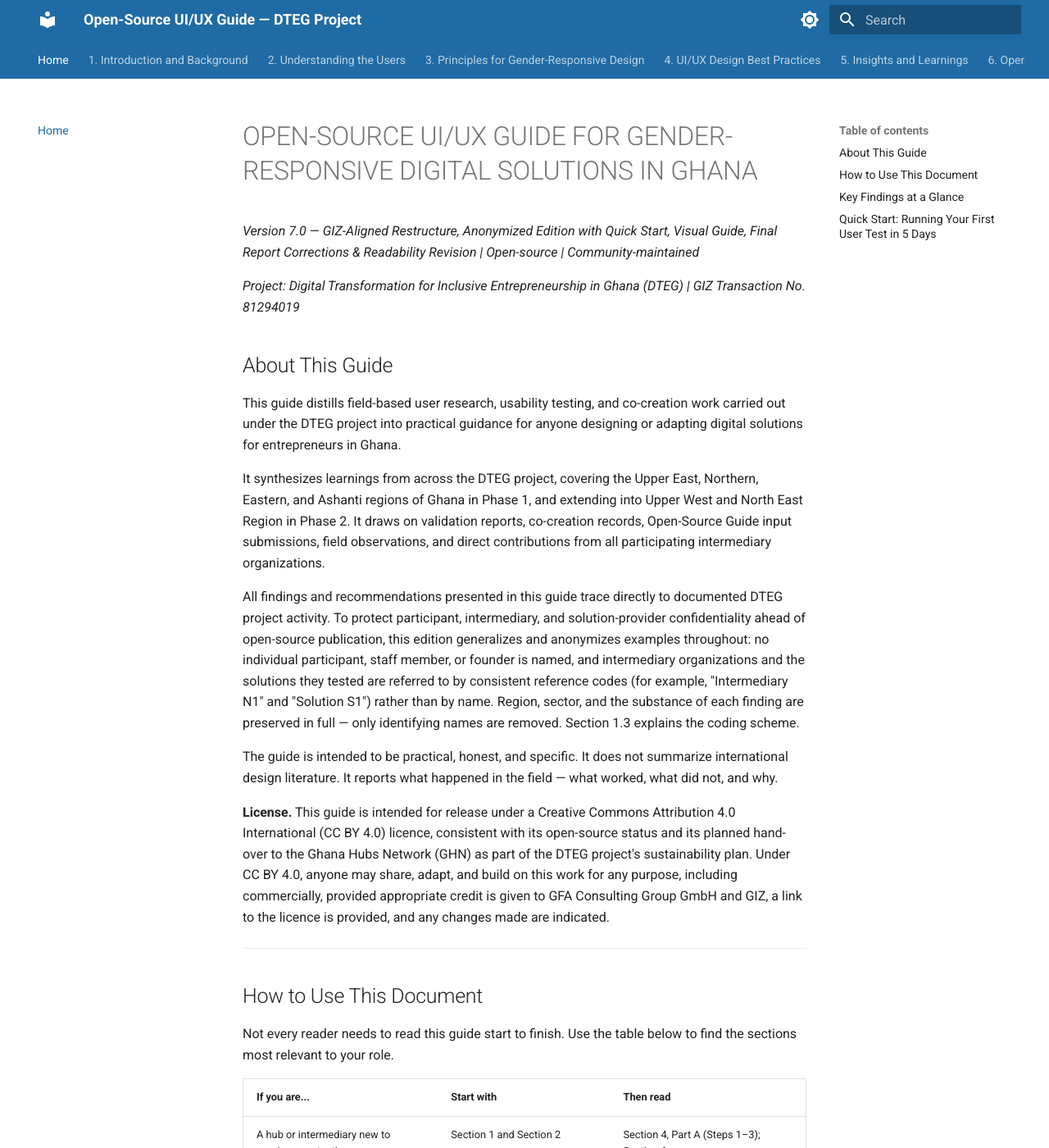
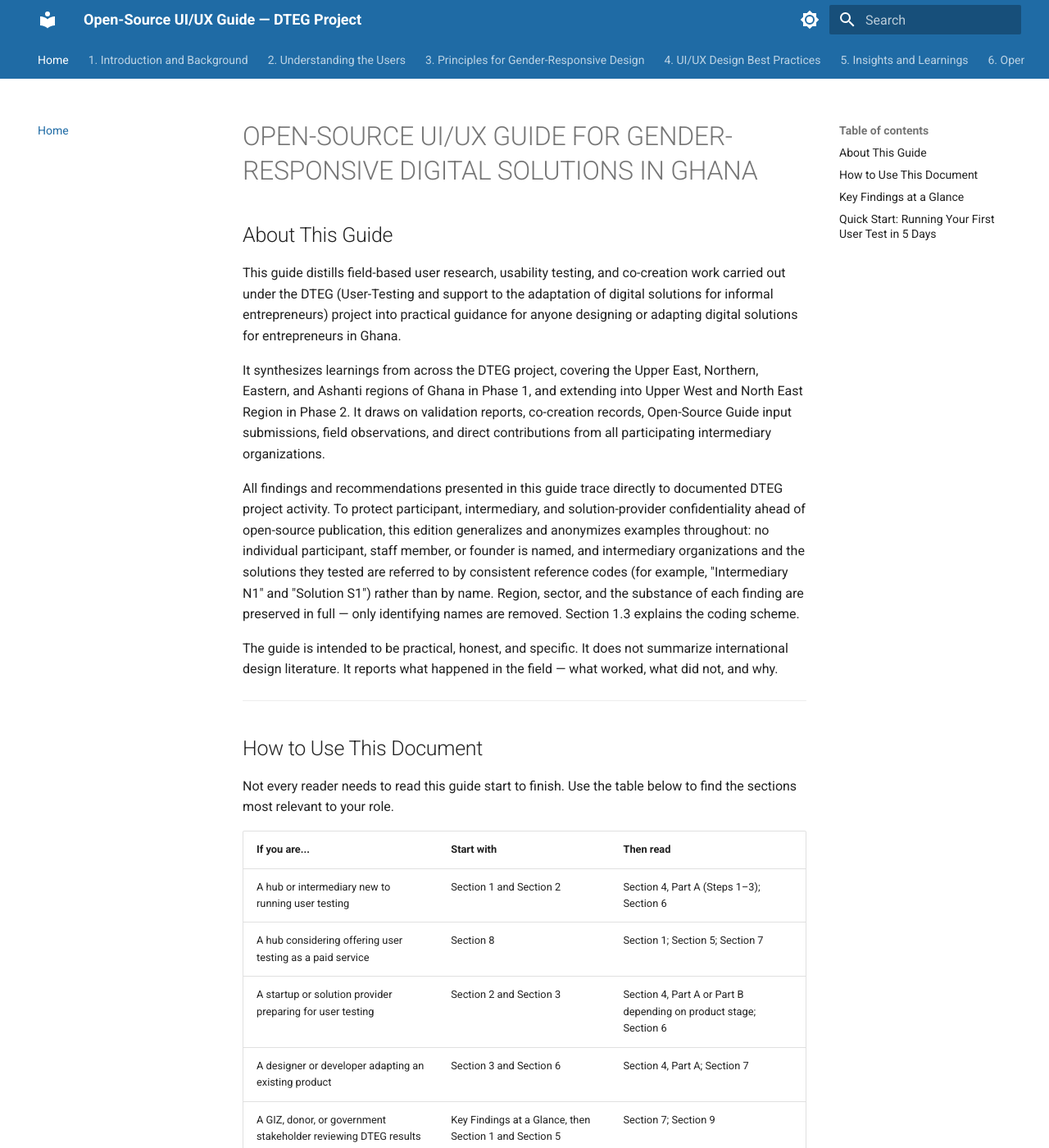
Before and after one commit to abmuniru91/os-guide-site, an MkDocs documentation site: the page built from docs/index.md, in a window 1280 px wide and 1400 px high. Shown: the whole window at 82% size. Built offline with MkDocs 1.6.1 and Material for MkDocs 9.7.7, drawn with Linux system fonts in a browser that asks for light colours.

Commit message:
Edit Home page intro: drop version/project line, expand DTEG acronym, remove undecided license paragraph
Removes the version-number heading line and duplicate project name line
under the title. Adds the project's full name in brackets at DTEG's
first mention instead. Drops the License paragraph since the CC BY 4.0
decision is not yet finalized (GFA sign-off pending, per README).

```diff
--- a/docs/index.md
+++ b/docs/index.md
@@ -1,20 +1,14 @@
 # OPEN-SOURCE UI/UX GUIDE FOR GENDER-RESPONSIVE DIGITAL SOLUTIONS IN GHANA
-
-*Version 7.0 — GIZ-Aligned Restructure, Anonymized Edition with Quick Start, Visual Guide, Final Report Corrections & Readability Revision | Open-source | Community-maintained*
-
-*Project: Digital Transformation for Inclusive Entrepreneurship in Ghana (DTEG) | GIZ Transaction No. 81294019*
 
 ## About This Guide
 
-This guide distills field-based user research, usability testing, and co-creation work carried out under the DTEG project into practical guidance for anyone designing or adapting digital solutions for entrepreneurs in Ghana.
+This guide distills field-based user research, usability testing, and co-creation work carried out under the DTEG (User-Testing and support to the adaptation of digital solutions for informal entrepreneurs) project into practical guidance for anyone designing or adapting digital solutions for entrepreneurs in Ghana.
 
 It synthesizes learnings from across the DTEG project, covering the Upper East, Northern, Eastern, and Ashanti regions of Ghana in Phase 1, and extending into Upper West and North East Region in Phase 2. It draws on validation reports, co-creation records, Open-Source Guide input submissions, field observations, and direct contributions from all participating intermediary organizations.
 
 All findings and recommendations presented in this guide trace directly to documented DTEG project activity. To protect participant, intermediary, and solution-provider confidentiality ahead of open-source publication, this edition generalizes and anonymizes examples throughout: no individual participant, staff member, or founder is named, and intermediary organizations and the solutions they tested are referred to by consistent reference codes (for example, "Intermediary N1" and "Solution S1") rather than by name. Region, sector, and the substance of each finding are preserved in full — only identifying names are removed. Section 1.3 explains the coding scheme.
 
 The guide is intended to be practical, honest, and specific. It does not summarize international design literature. It reports what happened in the field — what worked, what did not, and why.
-
-**License.** This guide is intended for release under a Creative Commons Attribution 4.0 International (CC BY 4.0) licence, consistent with its open-source status and its planned hand-over to the Ghana Hubs Network (GHN) as part of the DTEG project's sustainability plan. Under CC BY 4.0, anyone may share, adapt, and build on this work for any purpose, including commercially, provided appropriate credit is given to GFA Consulting Group GmbH and GIZ, a link to the licence is provided, and any changes made are indicated.
 
 ---
 
```
